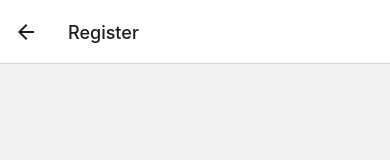
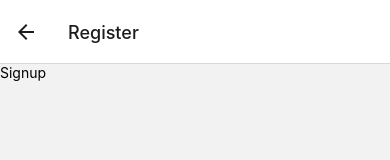
Before and after one commit to khaled-bissani/shelves-tracker, a React Native app in the folder supermarket-frontend/: screen /Register in a window 390 px wide. Shown: the top 160 px of the page. Built offline with nearby package versions, Linux system fonts and the light colour scheme.

Commit message:
Frontend <> Supermarket frontend: adding navigation for the signup in the landing page

```diff
--- a/supermarket-frontend/src/pages/landing/Landing.js
+++ b/supermarket-frontend/src/pages/landing/Landing.js
@@ -3,14 +3,14 @@ import Buttons from "../../components/Button/Buttons";
 import { colors } from "../../constants/palette";
 import styles from "./styles";
 
-const Landing = () => {
+const Landing = ({navigation}) => {
 
     const signinHandling = () =>{
         console.log('signin clicked')
     }
 
     const signupHandling = () =>{
-        console.log('signup clicked')
+        navigation.navigate('Register');
     }
 
     return(
--- a/supermarket-frontend/src/pages/signup/Signup.js
+++ b/supermarket-frontend/src/pages/signup/Signup.js
@@ -1,5 +1,11 @@
+import { Text, View } from "react-native";
+
 const Signup = () => {
-
+    return(
+        <View>
+            <Text>Signup</Text>
+        </View>
+    )
 }
 
 export default Signup;
```
